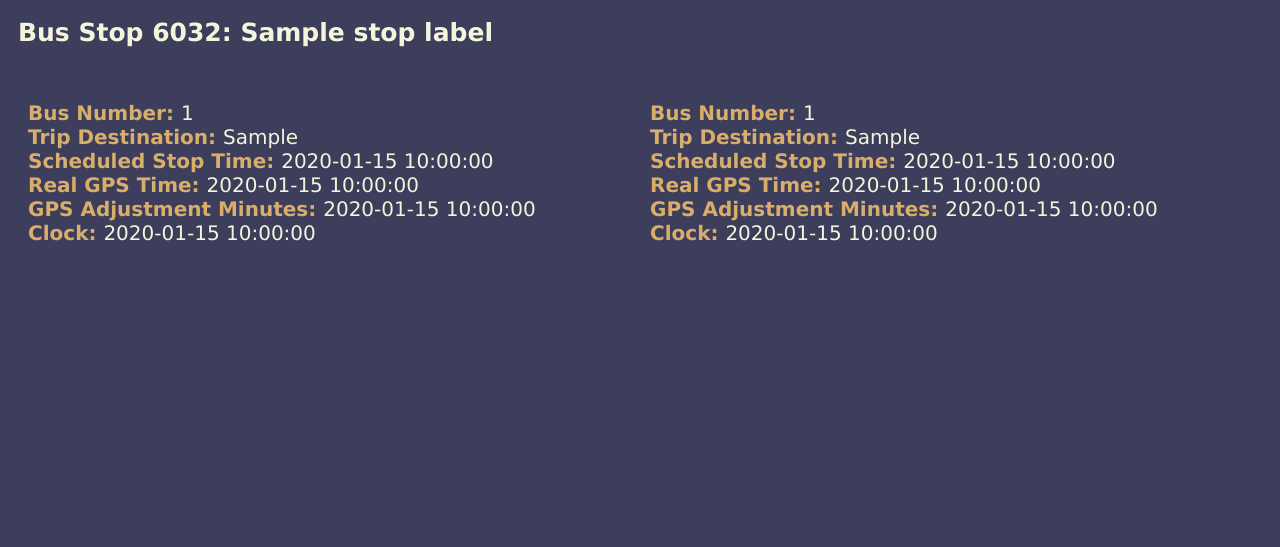
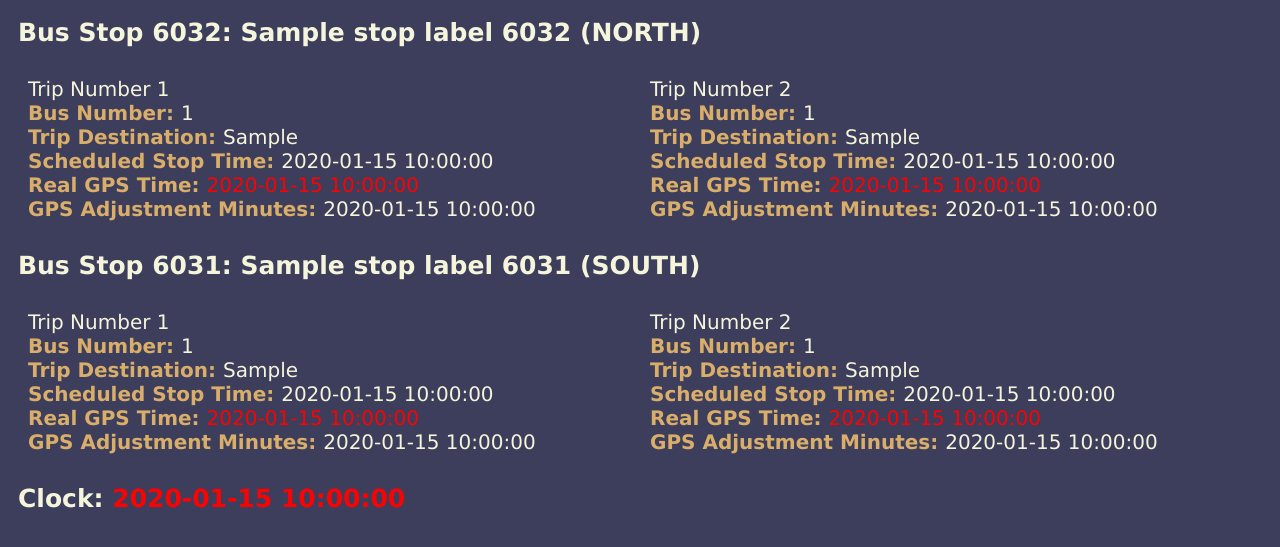
Before and after one commit to shuaibmunshi/octranspo-stop-times, a Flask app: template templates/index.html in a window 1280 px wide. Shown: the top 547 px of the page. Run offline with Flask 2, Linux system fonts and the light colour scheme; the template is opened without the code that fills it: most values are stand-ins (such as "Sample title", 1, 10 or a date in 2020).

Commit message:
Added stop info for bus stop 6031, AKA the other side of the street. Cleaned up the CSS a little bit.

```diff
--- a/app.py
+++ b/app.py
@@ -11,31 +11,39 @@ app = Flask(__name__)
 
 @app.route("/")
 def main():
-    current_time = datetime.now().strftime('%Y-%m-%d %H:%M:%S')
-    stoptimes = getstoptimes(stop_number=6032) #Parameter is the stop number
+    current_time = datetime.now().strftime('%H:%M:%S')
+    stoptimes6032 = getstoptimes(stop_number=6032) #Parameter is the stop number
+    stoptimes6031 = getstoptimes(stop_number=6031) #Parameter is the stop number
     #Fetches the GPS time using the scheduled time and the time delta from the GPS position of the bus
-    real_gps_time_0 = getgpstime(
-    stop_time=stoptimes['scheduled_stop_time_0'],
-    adjustment_time=stoptimes['schedule_adjustment_time_0']
-    )
-    real_gps_time_1 = getgpstime(
-    stop_time=stoptimes['scheduled_stop_time_1'],
-    adjustment_time=stoptimes['schedule_adjustment_time_1']
-    )
+    real_gps_time_6032_0 = getgpstime(stop_time=stoptimes6032['scheduled_stop_time_0'],adjustment_time=stoptimes6032['schedule_adjustment_time_0'])
+    real_gps_time_6032_1 = getgpstime(stop_time=stoptimes6032['scheduled_stop_time_1'],adjustment_time=stoptimes6032['schedule_adjustment_time_1'])
     #render_template is a Flask function that returns renders what is in app/templates
+
+    real_gps_time_6031_0 = getgpstime(stop_time=stoptimes6031['scheduled_stop_time_0'],adjustment_time=stoptimes6032['schedule_adjustment_time_0'])
+    real_gps_time_6031_1 = getgpstime(stop_time=stoptimes6031['scheduled_stop_time_1'],adjustment_time=stoptimes6032['schedule_adjustment_time_1'])
+
     return render_template(
     'index.html',
-    stop_label=stoptimes['stop_label'],
-    route_number=stoptimes['route_number'],
-    trip_destination_0=stoptimes['trip_destination_0'],
-    scheduled_stop_time_0=stoptimes['scheduled_stop_time_0'],
-    schedule_adjustment_time_0=stoptimes['schedule_adjustment_time_0'],
-    real_gps_time_0=real_gps_time_0,
-    trip_destination_1=stoptimes['trip_destination_1'],
-    scheduled_stop_time_1=stoptimes['scheduled_stop_time_1'],
-    schedule_adjustment_time_1=stoptimes['schedule_adjustment_time_1'],
-    real_gps_time_1=real_gps_time_1,
-    current_time=current_time
+    stop_label_6032=stoptimes6032['stop_label'],
+    route_number=stoptimes6032['route_number'],
+    trip_destination_6032_0=stoptimes6032['trip_destination_0'],
+    scheduled_stop_time_6032_0=stoptimes6032['scheduled_stop_time_0'],
+    schedule_adjustment_time_6032_0=stoptimes6032['schedule_adjustment_time_0'],
+    real_gps_time_6032_0=real_gps_time_6032_0,
+    trip_destination_6032_1=stoptimes6032['trip_destination_1'],
+    scheduled_stop_time_6032_1=stoptimes6032['scheduled_stop_time_1'],
+    schedule_adjustment_time_6032_1=stoptimes6032['schedule_adjustment_time_1'],
+    real_gps_time_6032_1=real_gps_time_6032_1,
+    current_time=current_time,
+    stop_label_6031=stoptimes6031['stop_label'],
+    trip_destination_6031_0=stoptimes6031['trip_destination_0'],
+    scheduled_stop_time_6031_0=stoptimes6031['scheduled_stop_time_0'],
+    schedule_adjustment_time__0=stoptimes6031['schedule_adjustment_time_0'],
+    real_gps_time_6031_0=real_gps_time_6031_0,
+    trip_destination_6031_1=stoptimes6031['trip_destination_1'],
+    scheduled_stop_time_6031_1=stoptimes6031['scheduled_stop_time_1'],
+    schedule_adjustment_time_6031_1=stoptimes6031['schedule_adjustment_time_1'],
+    real_gps_time_6031_1=real_gps_time_6031_1
     )
 
 if __name__ == "__main__":
--- a/templates/index.html
+++ b/templates/index.html
@@ -6,27 +6,51 @@
     </head>
     <body>
       <div class="row">
-        <h1>Bus Stop 6032: {{stop_label}}</h1></br>
+        <h1>Bus Stop 6032: {{stop_label_6032}} (NORTH)</h1>
         <div class="column">
           <p class= "data">
-          Bus Number: <span>{{route_number}}</span></br>
-          Trip Destination: <span>{{trip_destination_0}}</span></br>
-          Scheduled Stop Time: <span>{{scheduled_stop_time_0}}</span><br/>
-          Real GPS Time: <span>{{real_gps_time_0}}</span><br/>
-          GPS Adjustment Minutes: <span>{{schedule_adjustment_time_0}}</span><br/>
-          Clock: <span>{{current_time}}</span>
-          </p>
+            <span>Trip Number 1</span></br>
+            Bus Number: <span>{{route_number}}</span></br>
+            Trip Destination: <span>{{trip_destination_6032_0}}</span></br>
+            Scheduled Stop Time: <span>{{scheduled_stop_time_6032_0}}</span><br/>
+            Real GPS Time: <span><font color="red">{{real_gps_time_6032_0}}</font></span><br/>
+            GPS Adjustment Minutes: <span>{{schedule_adjustment_time_6032_0}}</span><br/>
+            </p>
         </div>
         <div class="column">
           <p class= "data">
-          Bus Number: <span>{{route_number}}</span></br>
-          Trip Destination: <span>{{trip_destination_1}}</span></br>
-          Scheduled Stop Time: <span>{{scheduled_stop_time_1}}</span><br/>
-          Real GPS Time: <span>{{real_gps_time_1}}</span><br/>
-          GPS Adjustment Minutes: <span>{{schedule_adjustment_time_1}}</span><br/>
-          Clock: <span>{{current_time}}</span>
-        </p>
+            <span>Trip Number 2</span></br>
+            Bus Number: <span>{{route_number}}</span></br>
+            Trip Destination: <span>{{trip_destination_6032_1}}</span></br>
+            Scheduled Stop Time: <span>{{scheduled_stop_time_6032_1}}</span><br/>
+            Real GPS Time: <span><font color="red">{{real_gps_time_6032_1}}</font></span><br/>
+            GPS Adjustment Minutes: <span>{{schedule_adjustment_time_6032_1}}</span><br/>
+          </p>
         </div>
+      </div>
+      <div class="row">
+        <h1>Bus Stop 6031: {{stop_label_6031}} (SOUTH)</h1>
+        <div class="column">
+          <p class= "data">
+            <span>Trip Number 1</span></br>
+            Bus Number: <span>{{route_number}}</span></br>
+            Trip Destination: <span>{{trip_destination_6031_0}}</span></br>
+            Scheduled Stop Time: <span>{{scheduled_stop_time_6031_0}}</span><br/>
+            Real GPS Time: <span><font color="red">{{real_gps_time_6031_0}}</font></span><br/>
+            GPS Adjustment Minutes: <span>{{schedule_adjustment_time_6031_0}}</span><br/>
+            </p>
+        </div>
+        <div class="column">
+          <p class= "data">
+            <span>Trip Number 2</span></br>
+            Bus Number: <span>{{route_number}}</span></br>
+            Trip Destination: <span>{{trip_destination_6031_1}}</span></br>
+            Scheduled Stop Time: <span>{{scheduled_stop_time_6031_1}}</span><br/>
+            Real GPS Time: <span><font color="red">{{real_gps_time_6031_1}}</font></span><br/>
+            GPS Adjustment Minutes: <span>{{schedule_adjustment_time_6031_1}}</span><br/>
+          </p>
+        </div>
+      <h1>Clock: <span><font color="red">{{current_time}}</font></span></h1>
       </div>
         <!--
 <div class="row">
```
